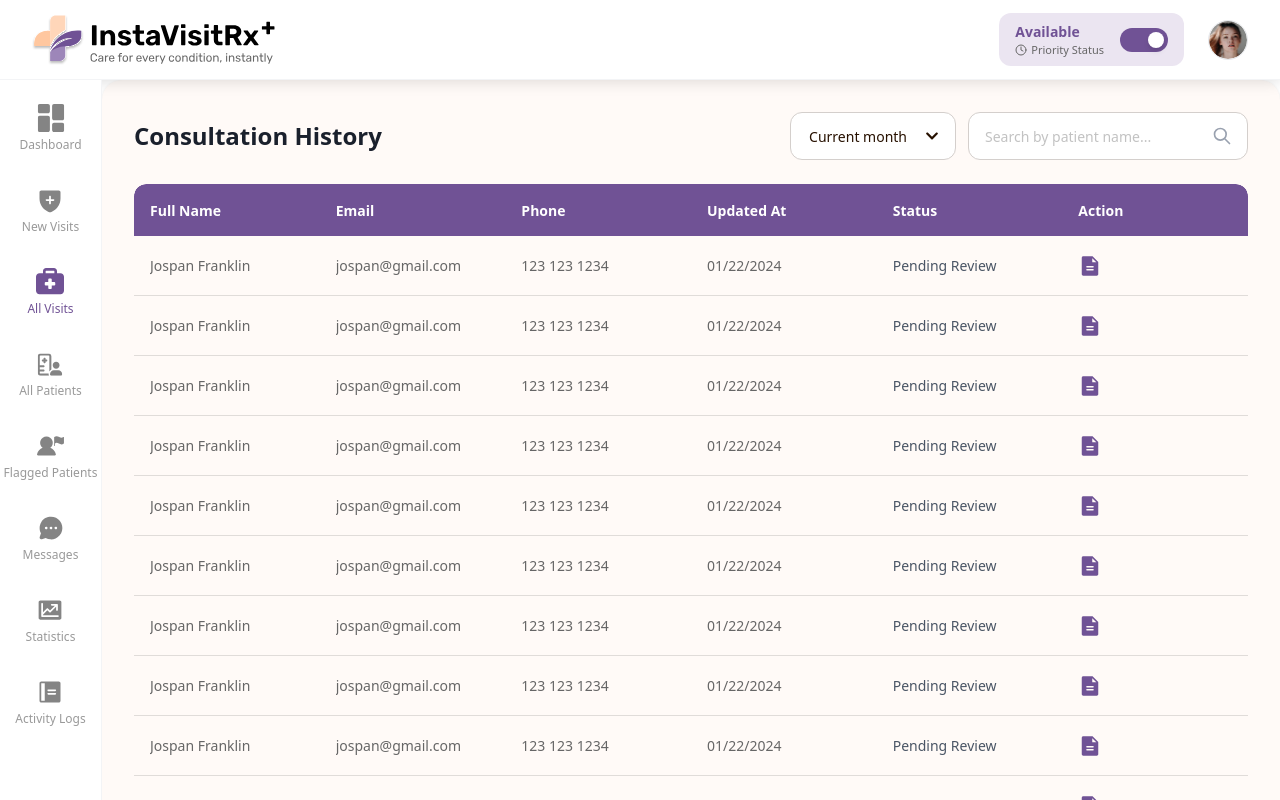
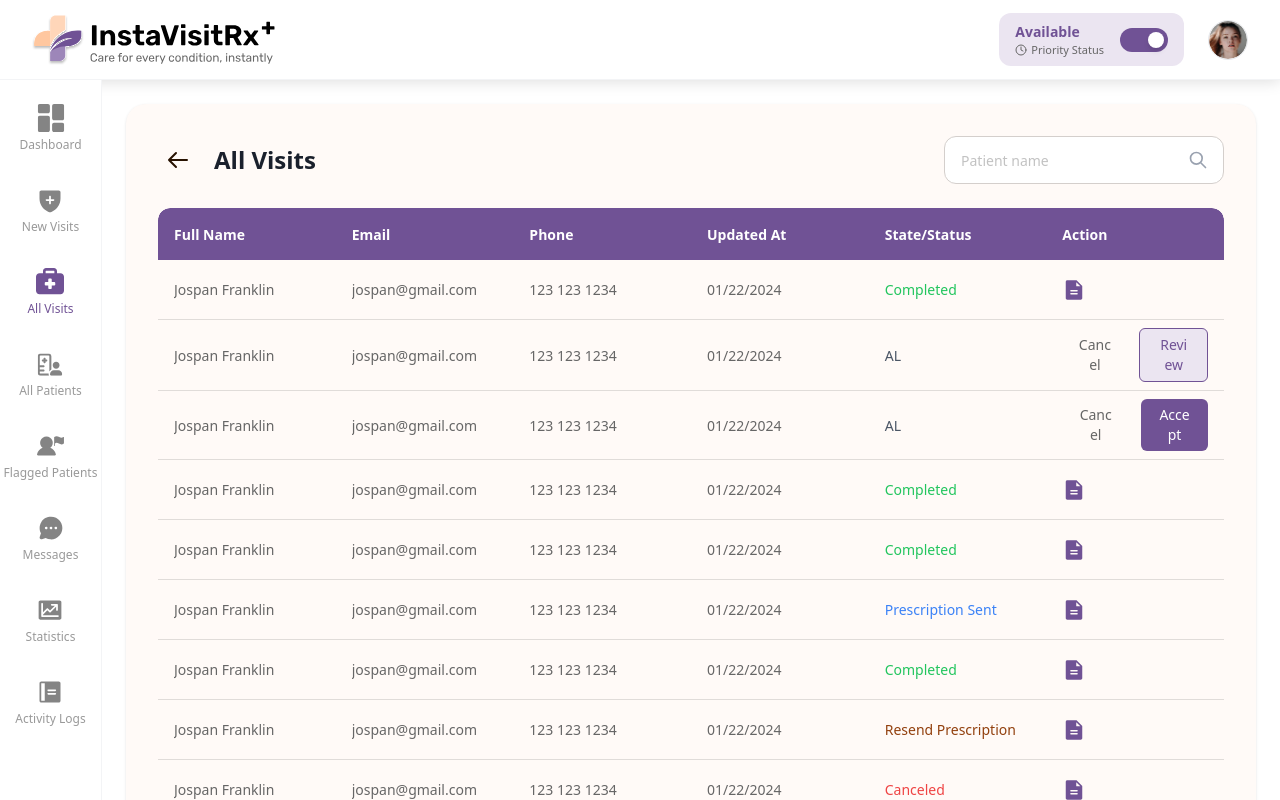
Before and after one commit to Umar-Ali-Dev/Telemed, a React (Vite) app: page /provider/all-visits in a window 1280 px wide. Built offline with nearby package versions, Linux system fonts and the light colour scheme.

Commit message:
Fixed all visit page

```diff
--- a/src/constants/commonData.tsx
+++ b/src/constants/commonData.tsx
@@ -133,6 +133,38 @@ export const DUMMY_DATA: PatientRecord[] = [
     state: "AL",
   },
 ];
+
+// All Visits Data - Expanded dataset with varied statuses
+export const ALL_VISITS_DATA: PatientRecord[] = (() => {
+  const statuses = [
+    "Completed",
+    "AL",
+    "AL",
+    "Completed",
+    "Completed",
+    "Prescription Sent",
+    "Completed",
+    "Resend Prescription",
+    "Canceled",
+    "Completed",
+  ];
+
+  return Array(90)
+    .fill(null)
+    .map((_, index) => {
+      const baseData = DUMMY_DATA[index % DUMMY_DATA.length];
+      const statusIndex = index % statuses.length;
+      const statusValue = statuses[statusIndex];
+
+      return {
+        ...baseData,
+        id: index + 1,
+        status: statusValue === "AL" ? "Pending Review" : statusValue,
+        state: statusValue === "AL" ? "AL" : undefined,
+      };
+    });
+})();
+
 export const ADMIN_DASHBOARD_DATA = [
   {
     id: 1,
--- a/src/pages/provider/consultation/AllVisits.tsx
+++ b/src/pages/provider/consultation/AllVisits.tsx
@@ -1,80 +1,153 @@
-import React, { useState } from "react";
-import { useForm } from "react-hook-form";
+import React, { useState, useMemo } from "react";
 import { useNavigate } from "react-router-dom";
-import DataTable from "react-data-table-component";
+import DataTable, { type TableColumn } from "react-data-table-component";
+import { HiOutlineArrowLeft } from "react-icons/hi";
 import Heading from "../../../components/ui/headings/Heading";
 import SectionWrapper from "../../../components/ui/common/SectionWrapper";
 import { commonTableStyles } from "../../../components/ui/table/TableStyles";
-import { PAST_VISITS_COLUMNS, DUMMY_DATA } from "../../../constants/commonData";
+import { PAST_VISITS_COLUMNS, ALL_VISITS_DATA } from "../../../constants/commonData";
 import Pagination from "../../../components/ui/table/Pagination";
-import SelectField from "../../../components/ui/inputs/SelectField";
 import SearchInput from "../../../components/ui/inputs/SearchInput";
+import fileTextIcon from "../../../assets/icons/fileText.svg";
 import type { PatientRecord } from "../../../constants/commonData";
 
 const AllVisits: React.FC = () => {
   const navigate = useNavigate();
   const [searchQuery, setSearchQuery] = useState("");
 
-  const { control } = useForm({
-    defaultValues: {
-      timeFilter: "current",
-    },
-  });
-
-  const timeOptions = [
-    { label: "Current month", value: "current" },
-    { label: "Last month", value: "last" },
-    { label: "Last 3 months", value: "3_months" },
-  ];
-
-  const expandedData = React.useMemo(() => {
-    return Array(50)
-      .fill(null)
-      .map((_, index) => ({
-        ...DUMMY_DATA[index % DUMMY_DATA.length],
-        id: index + 1,
-        date: `Feb ${((index % 28) + 1).toString().padStart(2, "0")}, 2026`,
-      }));
-  }, []);
-
-  const filteredData = expandedData.filter((item: any) =>
+  const filteredData = ALL_VISITS_DATA.filter((item: any) =>
     item.name?.toLowerCase().includes(searchQuery.toLowerCase()),
   );
 
+  // Create columns with State/Status column and Action column
+  const columns: TableColumn<PatientRecord>[] = useMemo(() => {
+    return PAST_VISITS_COLUMNS.map((col) => {
+      if (col.name === "Status") {
+        return {
+          ...col,
+          name: "State/Status",
+          cell: (row: PatientRecord) => {
+            // Show state if available, otherwise show status
+            const displayValue = row.state || row.status;
+            const isState = !!row.state;
+
+            const colors: any = {
+              "Prescription Sent": "text-[#3B82F6]",
+              Completed: "text-[#22C55E]",
+              "Resend Prescription": "text-[#92400E]",
+              Canceled: "text-[#EF4444]",
+            };
+
+            const colorClass = isState
+              ? "text-gray-600"
+              : (colors[row.status] || "text-gray-600");
+
             return (
-    <SectionWrapper>
+              <span className={`${colorClass} font-medium`}>
+                {displayValue}
+              </span>
+            );
+          },
+        };
+      }
+      if (col.name === "Action") {
+        return {
+          ...col,
+          cell: (row: PatientRecord, rowIndex?: number) => {
+            // If row has state "AL", show buttons; otherwise show document icon
+            if (row.state === "AL") {
+              const isOddRow = (rowIndex || 0) % 2 === 0; // 0-indexed: 0,2,4 = odd rows (1st, 3rd, 5th)
+              const showAccept = isOddRow;
+              const showReview = !isOddRow;
+
+              return (
+                <div className="flex gap-3">
+                  <button
+                    onClick={(e) => {
+                      e.stopPropagation();
+                    }}
+                    className="px-4 py-1.5 rounded-md font-medium text-sm"
+                  >
+                    Cancel
+                  </button>
+                  {showAccept && (
+                    <button
+                      onClick={(e) => {
+                        e.stopPropagation();
+                      }}
+                      className="bg-[#705295] text-white px-4 py-1.5 rounded-md font-medium text-sm hover:bg-[#5a3f7a] transition-colors"
+                    >
+                      Accept
+                    </button>
+                  )}
+                  {showReview && (
+                    <button
+                      onClick={(e) => {
+                        e.stopPropagation();
+                      }}
+                      className="text-[#705295] bg-[#EBE5F1] border border-[#705295] px-4 py-1.5 rounded-md font-medium text-sm hover:bg-[#EBE5F1] transition-colors"
+                    >
+                      Review
+                    </button>
+                  )}
+                </div>
+              );
+            }
+            // Show document icon for status rows
+            return (
+              <img
+                src={fileTextIcon}
+                alt="Document"
+                className="cursor-pointer w-6 h-6"
+              />
+            );
+          },
+        };
+      }
+      return col;
+    });
+  }, []);
+
+  const handleRowClick = (row: PatientRecord) => {
+    navigate(`/provider/all-visits/${row.id}`);
+  };
+
+  return (
+    <SectionWrapper className="m-6">
       <div className="space-y-6">
-        <div className="flex flex-col md:flex-row md:items-center justify-between gap-4">
+        {/* Header with Back Arrow and Title */}
+        <div className="flex items-center justify-between">
+          <div className="flex items-center gap-4">
+            <button
+              onClick={() => navigate("/provider/dashboard")}
+              className="flex items-center justify-center w-10 h-10 rounded-lg hover:bg-gray-50 transition-colors"
+            >
+              <HiOutlineArrowLeft size={24} className="text-[#271100]" />
+            </button>
             <Heading
-            title="Consultation History"
+              title="All Visits"
               textSize="text-[24px]"
               className="font-bold text-[#1A202C]"
             />
+          </div>
 
-          <div className="flex items-center gap-3">
-            <SelectField
-              name="timeFilter"
-              control={control}
-              options={timeOptions}
-              className="min-w-[160px]"
-            />
+          {/* Search Bar */}
           <SearchInput
             value={searchQuery}
             onChange={(val) => setSearchQuery(val)}
-              placeholder="Search by patient name..."
+            placeholder="Patient name"
           />
-          </div>
         </div>
 
         {/* Professional Table Container */}
         <div className="rounded-xl overflow-hidden bg-[#FFFAF7]">
           <DataTable
-            columns={PAST_VISITS_COLUMNS}
+            columns={columns}
             data={filteredData}
             customStyles={commonTableStyles}
-            onRowClicked={(row: PatientRecord) => navigate(`/provider/all-visits/${row.id}`)}
+            onRowClicked={handleRowClick}
             pagination
-            paginationPerPage={10}
+            paginationPerPage={15}
             paginationComponentOptions={{
               rowsPerPageText: "Rows per page:",
               rangeSeparatorText: "of",
@@ -85,8 +158,8 @@ const AllVisits: React.FC = () => {
               <Pagination
                 totalRows={filteredData.length}
                 currentPage={1}
-                totalPages={Math.ceil(filteredData.length / 10)}
-                limit={10}
+                totalPages={Math.ceil(filteredData.length / 15)}
+                limit={15}
                 onChangePage={() => {}}
                 onChangeLimit={() => {}}
               />
```
Lines whose indentation alone changed are shown as unchanged.
